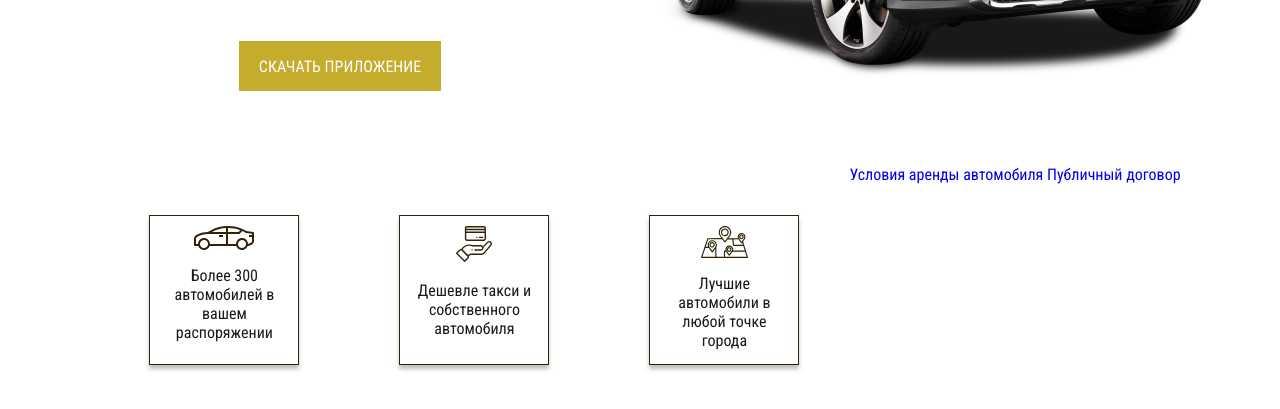
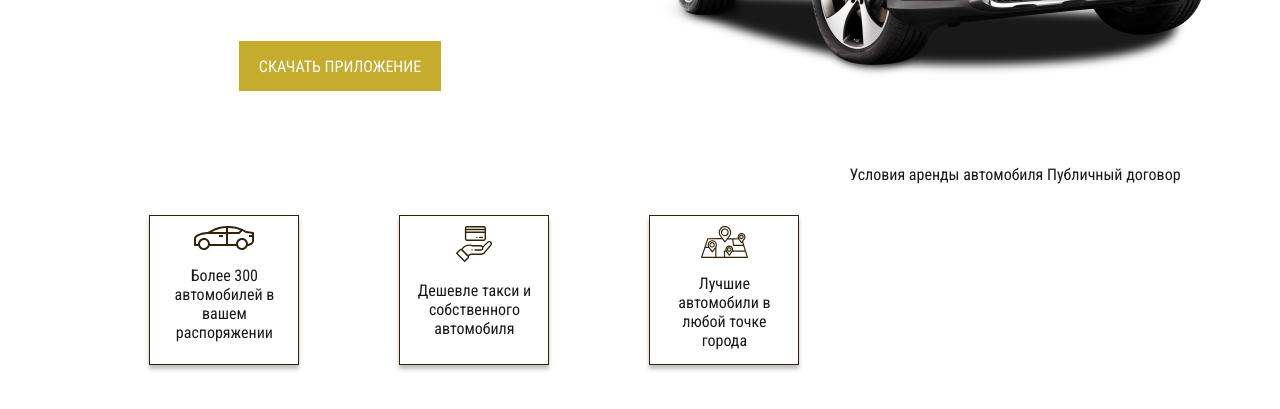
Before and after one commit to Tatiana-hryhorenko/Lux, a plain HTML site: page index.html in a window 1280 px wide. Shown: the part 393-802 px from the top of the page. Drawn offline with Linux system fonts and the light colour scheme.

Commit message:
--- Auto-Git Commit ---

```diff
--- a/main.css
+++ b/main.css
@@ -119,11 +119,13 @@
 
         .top__bottom {
             display: flex;
+            align-items: flex-end;
+            justify-content: space-between;
         }
 
         .top__items {
             display: flex;
-        justify-content: space-between;
+            justify-content: space-around;
             bottom: 50px;
         }
 
@@ -140,6 +142,7 @@
             margin: 50px;
             box-shadow: 0px 4px 4px rgba(0, 0, 0, 0.25);
             cursor: pointer;
+            transition: all .5s;
         }
 
         .top__item:hover {
@@ -150,8 +153,13 @@
             color: #C5AC2D;
         }
 
-    .top__item-text {}
-
-    .top__links {}
-
-    .top__link {}
+        .top__links {
+            /*display: flex;
+        justify-content: space-around;
+        /*align-items: flex-start;*/
+            /*margin: 10px;
+    }*/
+            .top__link {
+                border-bottom: #1B1818;
+                color: #1B1818;
+            }
```
Lines whose indentation alone changed are shown as unchanged.
